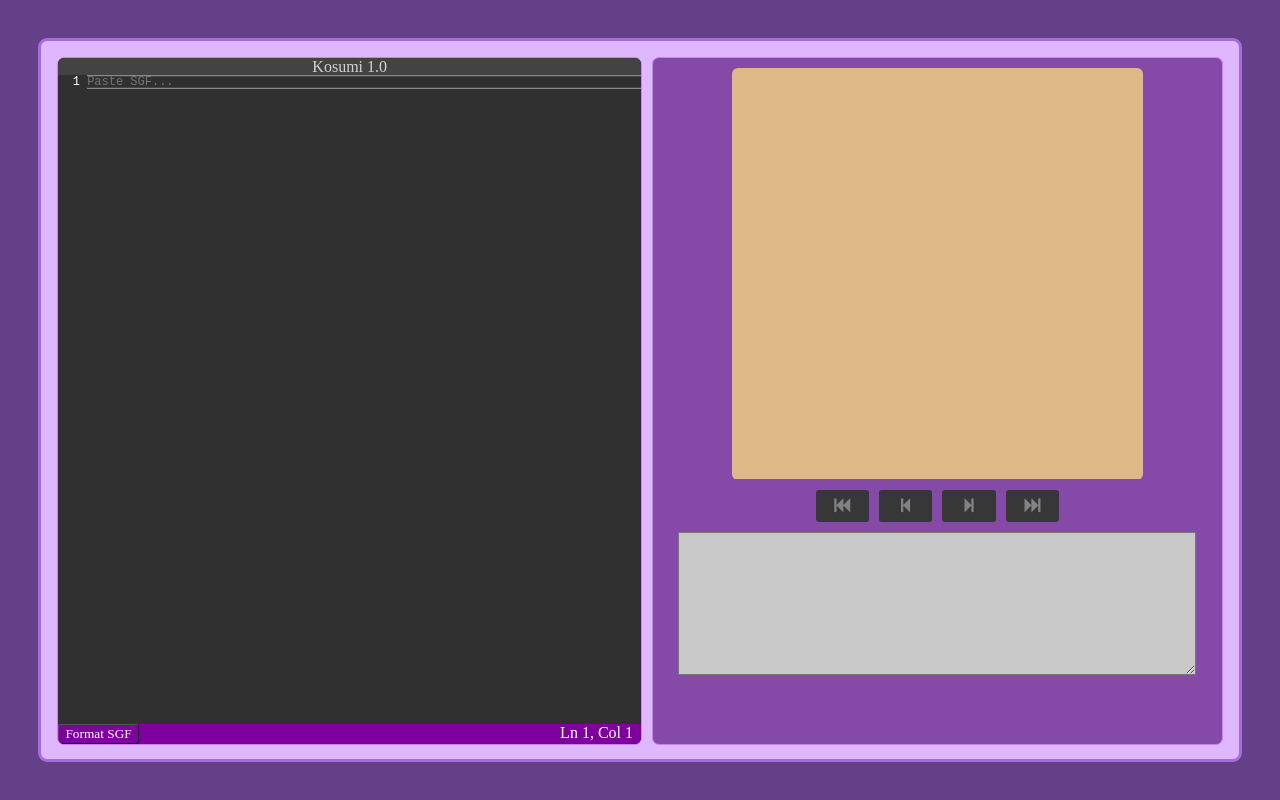
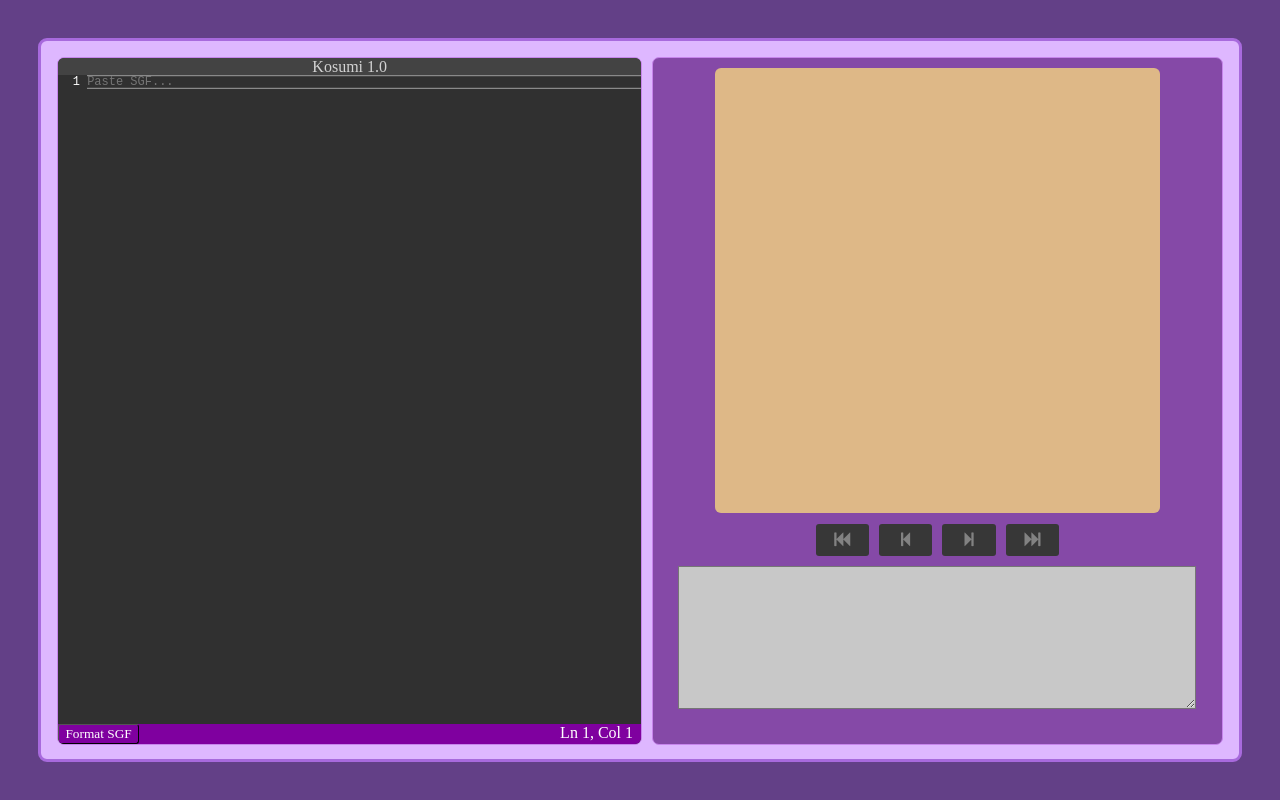
Before and after one commit to goopletdev/kosumi, a plain HTML site: page index.html in a window 1280 px wide. Drawn offline with Linux system fonts and the light colour scheme; a web font is replaced by a local one.

Commit message:
added support for odd-sized rectangular boards

```diff
--- a/goban/goban-styles.css
+++ b/goban/goban-styles.css
@@ -4,8 +4,7 @@
 }
 
 .gobanContainer {
-    height:60%;
-    min-height:fit-content;
+    height:fit-content;
     width:fit-content;
     vertical-align:middle;
     font-size:16px;
--- a/goban/goban.js
+++ b/goban/goban.js
@@ -23,12 +23,25 @@ class KosumiGoban {
         this.fillCanvas();
     }
 
-    setCanvasSize() {
+    setCanvasSize(columns=19,rows=19) {
+        this.columns = columns;
+        this.rows = rows;
+        this.lineSpacing = this.display
+
+        this.bounds = this.parent.getBoundingClientRect();
+        let heightSpacing = (this.bounds.bottom-this.bounds.top)/(rows+2);
+        let widthSpacing = (this.bounds.right-this.bounds.left)/(columns+2);
+        this.lineSpacing = heightSpacing < widthSpacing ? heightSpacing : widthSpacing;
+
+        this.display.width = this.lineSpacing * (columns + 2);
+        this.display.height = this.lineSpacing * (rows + 2);
+
+/*
         this.bounds = this.container.getBoundingClientRect();
         const height = this.bounds.bottom-this.bounds.top;
         const width = this.bounds.right-this.bounds.left;
         this.display.width = width < height? height : width;
-        this.display.height = this.display.width;
+        this.display.height = this.display.width;*/
     }
 
     setCanvasUnits(columns,rows) {
@@ -158,9 +171,9 @@ class KosumiGoban {
     }
 
     updateCanvas(boardState) {
-        this.setCanvasSize();
+        this.setCanvasSize(boardState[0].length,boardState.length);
         this.fillCanvas();
-        this.setCanvasUnits(boardState[0].length,boardState.length);
+        //this.setCanvasUnits(boardState[0].length,boardState.length);
         this.drawBoundingRectangle();
         this.drawGrid();
         this.drawStars();
--- a/index.html
+++ b/index.html
@@ -17,7 +17,9 @@
         <div class="app">
             <div id="editorParent"></div>
             <div id="splitBar"></div>
-            <div id="gobanParent"></div>
+            <div id="modules">
+                <div id="gobanParent"></div>
+            </div>
         </div>
     </body>
 </html>
--- a/main.js
+++ b/main.js
@@ -8,7 +8,7 @@ import {initBoard,initStates} from './sgfStuff/game-logic.js';
 
 const texteditor =  new TextEditor(document.getElementById('editorParent'));
 const goban = new KosumiGoban(document.getElementById('gobanParent'));
-const navigationPanel = new KosumiNavigation(document.getElementById('gobanParent'));
+const navigationPanel = new KosumiNavigation(document.getElementById('modules'));
 goban.gameTree;
 
 navigationPanel.setGoban(goban);
--- a/styles.css
+++ b/styles.css
@@ -30,7 +30,7 @@ body {
 }
 
 #editorParent,
-#gobanParent {
+#modules {
     border:solid;
     border-radius:7px;
     border-width:1px;
@@ -46,7 +46,12 @@ body {
     cursor:col-resize;
 }
 
-#gobanParent {
+#modules {
     background-color:#8549a7;
     flex:1;
 }
+
+#gobanParent {
+    height:65%;
+    width:100%;
+}
```
